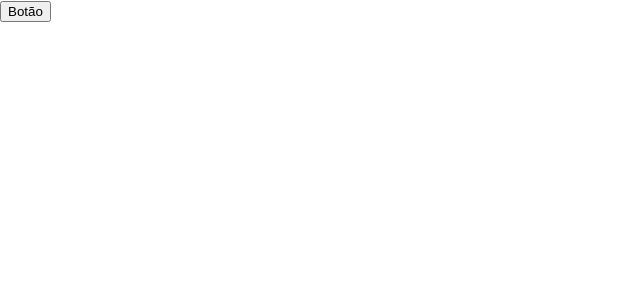
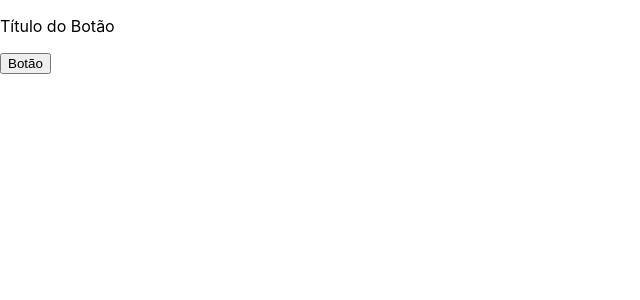
Before and after one commit to Delsivan/Alura-Studies, a React (Create React App) app: page / in a window 1280 px wide. Shown: the top 300 px of the page, without its empty margins (0-640 px from the left). Built offline with nearby package versions, Linux system fonts and the light colour scheme.

Commit message:
Adicionando React.Fragment

```diff
--- a/src/components/Botao/index.tsx
+++ b/src/components/Botao/index.tsx
@@ -3,7 +3,12 @@ import React from 'react';
 class Botao extends React.Component {
     render() {
         return (
-            <button>Botão</button>
+            <>
+                <p> Título do Botão </p>
+                <button>
+                    Botão
+                </button>
+            </>
         )
     }
 }
```
